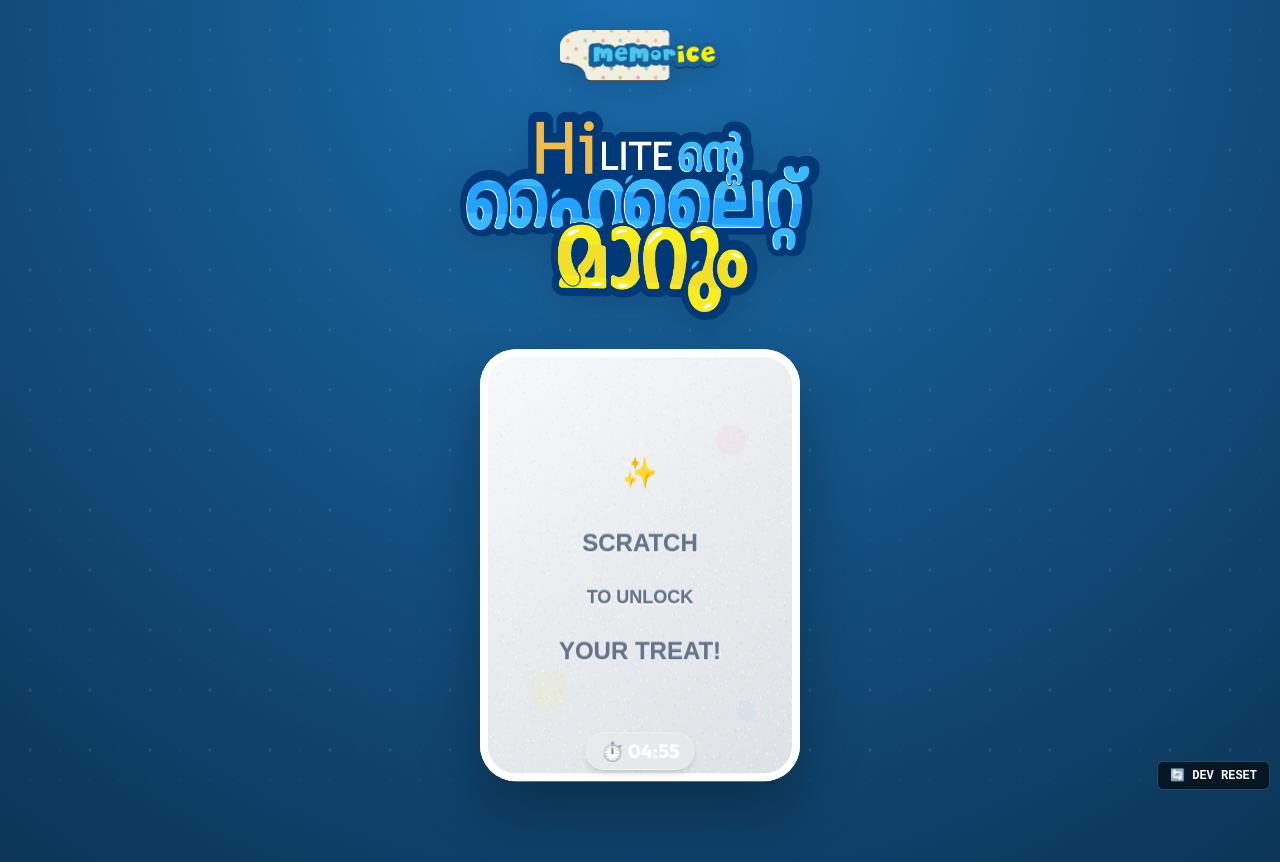
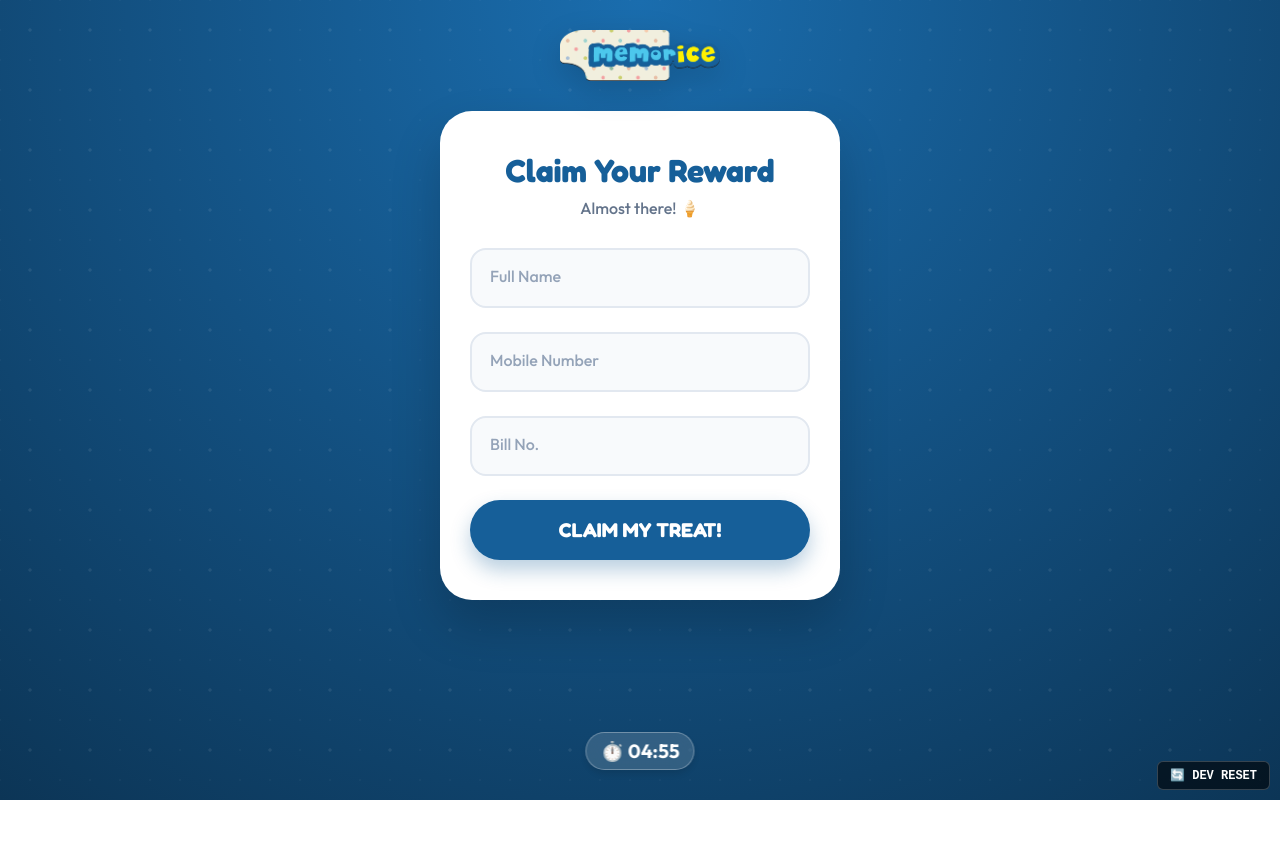
Before and after one commit to appsabhi/memorice_offer_ScratchCard, a React (Vite) app: page / in a window 1280 px wide. After the commit the page ends 800 px from the top, so only its background shows below. Built offline with nearby package versions, Linux system fonts and the light colour scheme.

Commit message:
new flow added , bill number new field added

```diff
--- a/src/App.jsx
+++ b/src/App.jsx
@@ -42,7 +42,7 @@ const getInitialSession = () => {
   const sessionExpiresAt = sessionStartedAt + SESSION_DURATION_MINUTES * 60 * 1000;
   const newSession = {
     sessionId: Math.random().toString(36).substring(2, 15),
-    status: 'ACTIVE_SESSION',
+    status: 'CLAIM_FORM',
     selectedOffer: campaignConfig.offers[Math.floor(Math.random() * campaignConfig.offers.length)],
     scratchCompleted: false,
     sessionStartedAt,
@@ -171,6 +171,14 @@ function App() {
         )}
 
         <main className='main-sec'>
+          {session.status === 'CLAIM_FORM' && (
+            <ClaimForm
+              offer={session.selectedOffer}
+              onClaim={() => updateSession({ status: 'ACTIVE_SESSION' })}
+              onAlreadyClaimed={() => updateSession({ status: 'ALREADY_CLAIMED' })}
+            />
+          )}
+
           {(session.status === 'ACTIVE_SESSION' || session.status === 'WINNING_OFFER') && (
             <div className="campaign-layout">
               <div className="campaign-top-wrapper">
@@ -183,7 +191,7 @@ function App() {
                   setShowPopper(true);
                   setTimeout(() => setShowPopper(false), 3000);
                 }}
-                onClaimClick={() => updateSession({ status: 'CLAIM_FORM' })}
+                onClaimClick={() => updateSession({ status: 'REWARD_CLAIMED' })}
                 offer={session.selectedOffer}
                 initialRevealed={session.status === 'WINNING_OFFER' || session.scratchCompleted}
               />
@@ -192,14 +200,6 @@ function App() {
 
           {showPopper && (session.status === 'ACTIVE_SESSION' || session.status === 'WINNING_OFFER') && (
             <Popper />
-          )}
-
-          {session.status === 'CLAIM_FORM' && (
-            <ClaimForm
-              offer={session.selectedOffer}
-              onClaim={() => updateSession({ status: 'REWARD_CLAIMED' })}
-              onAlreadyClaimed={() => updateSession({ status: 'ALREADY_CLAIMED' })}
-            />
           )}
 
           {session.status === 'REWARD_CLAIMED' && (
--- a/src/components/ClaimForm.jsx
+++ b/src/components/ClaimForm.jsx
@@ -4,14 +4,14 @@ const ClaimForm = ({ offer, onClaim, onAlreadyClaimed }) => {
   const [formData, setFormData] = useState({
     name: '',
     mobile: '',
-    email: ''
+    bill: ''
   });
   const [isSubmitting, setIsSubmitting] = useState(false);
   const [errorMsg, setErrorMsg] = useState('');
 
   const handleSubmit = async (e) => {
     e.preventDefault();
-    if (!formData.name || !formData.mobile) return;
+    if (!formData.name || !formData.mobile || !formData.bill) return;
 
     setIsSubmitting(true);
     setErrorMsg('');
@@ -23,7 +23,7 @@ const ClaimForm = ({ offer, onClaim, onAlreadyClaimed }) => {
         body: JSON.stringify({
           fullName: formData.name,
           mobileNumber: formData.mobile,
-          email: formData.email,
+          billNumber: formData.bill,
           offer: offer,
           claimDateTime: new Date().toISOString()
         })
@@ -96,16 +96,17 @@ const ClaimForm = ({ offer, onClaim, onAlreadyClaimed }) => {
 
         <div className="form-group">
           <input
-            type="email"
-            id="email"
-            name="email"
+            type="text"
+            id="bill"
+            name="bill"
             className="form-input"
             placeholder=" "
-            value={formData.email}
+            value={formData.bill}
             onChange={handleChange}
+            required
             disabled={isSubmitting}
           />
-          <label htmlFor="email" className="form-label">Email (Optional)</label>
+          <label htmlFor="bill" className="form-label">Bill No.</label>
         </div>
 
         <button type="submit" className="submit-btn" disabled={isSubmitting} style={{ opacity: isSubmitting ? 0.7 : 1, cursor: isSubmitting ? 'not-allowed' : 'pointer' }}>
```
Also changed, not shown: api/claims.js (+6 -6 lines), 1 other file (tests, documents, lock files or other folders).
